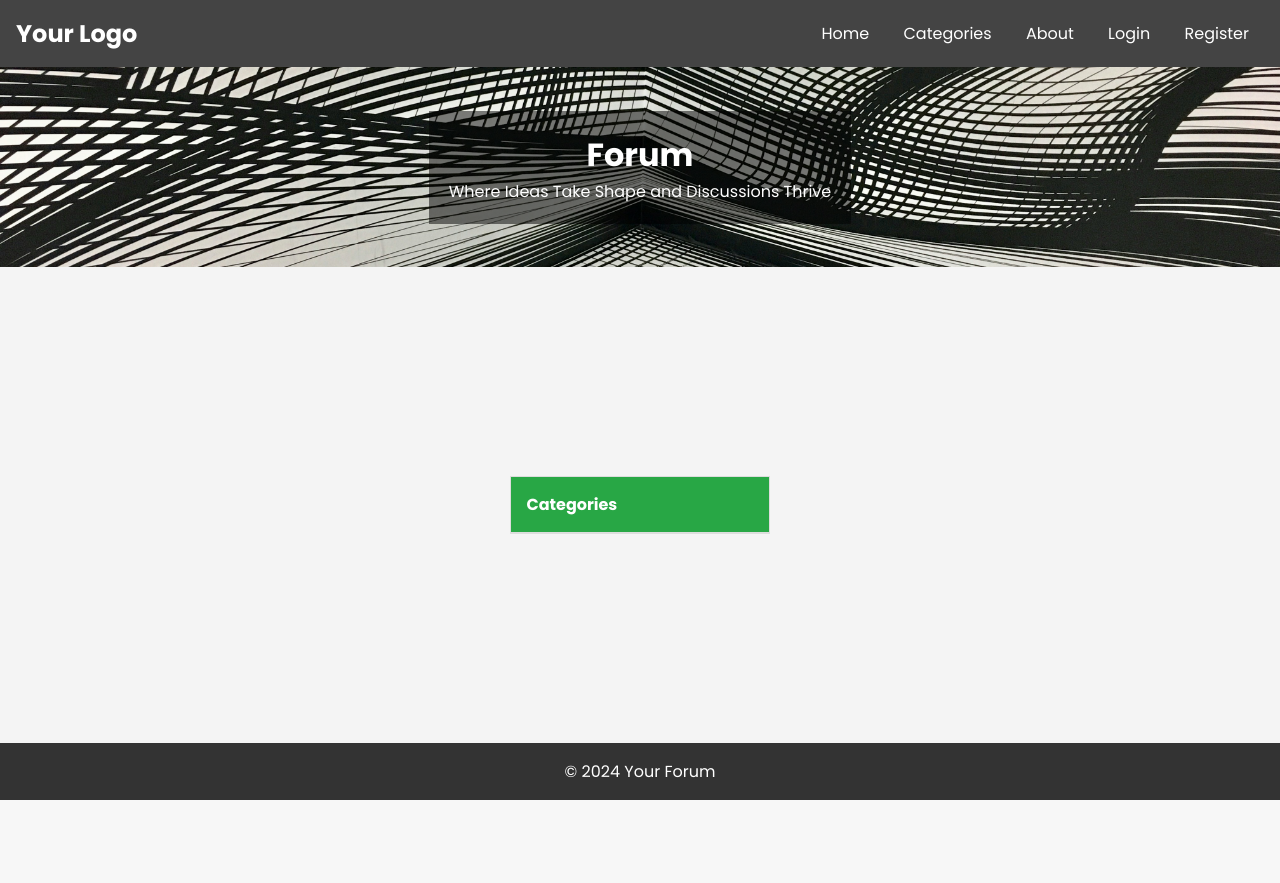
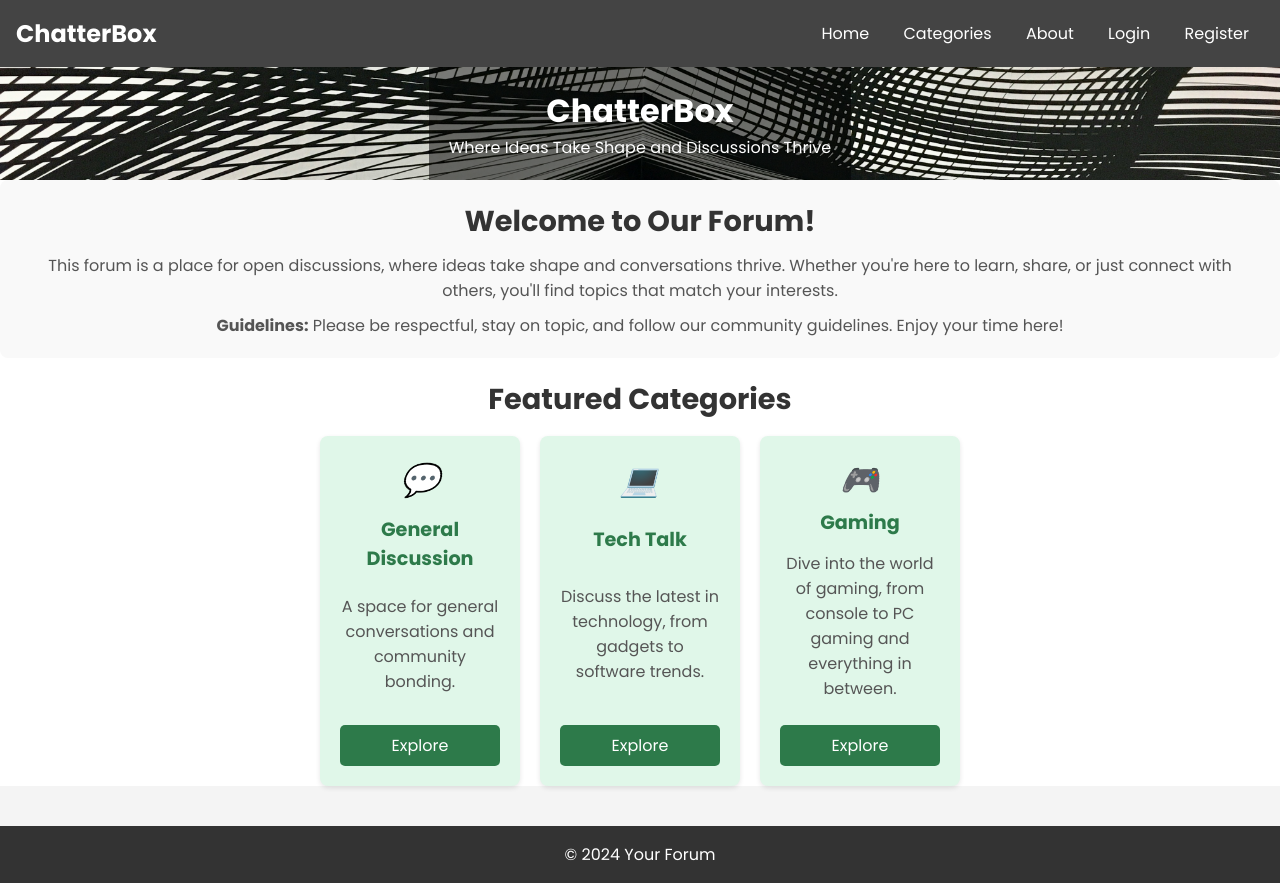
Before and after one commit to KVI-Forum/Forum-API, a FastAPI app: page / in a window 1280 px wide. Before the commit the page ends 800 px from the top, so only its background shows below. Run offline with FastAPI, Linux system fonts and the light colour scheme.

Commit message:
some visual changes to the home page

```diff
--- a/static/style.css
+++ b/static/style.css
@@ -53,8 +53,10 @@
 
 main {
     flex: 1;
-    padding: 20px;
+    padding: 20px 0; /* Adjusted to remove padding on the sides */
     background-color: #f4f4f4;
+    display: flex;
+    justify-content: center;
 }
 
 .forum-list {
@@ -62,6 +64,8 @@
     margin: 0 auto;
     background-color: #fff;
     border: 1px solid #ddd;
+    border-radius: 8px; /* Add rounded corners to match the style */
+    overflow: hidden; /* Ensures content stays within bounds */
 }
 
 .forum-header, .forum-item {
@@ -83,7 +87,7 @@
 }
 
 .forum-item h2 {
-    font-size: 1.4em;
+    font-size: 1.2em;
     margin-bottom: 5px;
 }
 
@@ -97,8 +101,9 @@
     background-color: #333;
     color: #fff;
     width: 100%;
-    position: fixed;
+    position: fixed; /* Keep it fixed at the bottom */
     bottom: 0;
+    left: 0;
 }
 
 .logo {
@@ -303,3 +308,85 @@
 .forum-item h2 a:hover {
     text-decoration: underline;
 }
+
+.introduction {
+    padding: 20px;
+    background-color: #f9f9f9;
+    border-radius: 8px;
+    margin-bottom: 20px;
+    text-align: center;
+  }
+
+  .introduction h2 {
+    font-size: 1.8rem;
+    color: #333;
+  }
+
+  .introduction p {
+    font-size: 1rem;
+    color: #555;
+    margin-top: 10px;
+  }
+
+  .featured-categories {
+    padding: 0px;
+    margin-bottom: 20px;
+    background-color: #fff;
+    border-radius: 8px;
+    text-align: center;
+  }
+
+  .featured-categories h2 {
+    font-size: 1.8rem;
+    color: #333;
+    margin-bottom: 15px;
+  }
+
+  .category-cards {
+    display: flex;
+    justify-content: center;
+    gap: 20px;
+    flex-wrap: wrap;
+  }
+
+  .category-card {
+    width: 200px;
+    padding: 20px;
+    background-color: #e0f7e9;
+    border-radius: 8px;
+    text-align: center;
+    box-shadow: 0px 2px 5px rgba(0, 0, 0, 0.1);
+    display: flex;
+    flex-direction: column;
+    justify-content: space-between;
+    height: 350px; /* Set a fixed height for uniformity */
+  }
+
+  .category-card .icon {
+    font-size: 2rem;
+  }
+
+  .category-card h3 {
+    font-size: 1.2rem;
+    color: #2d7a4a;
+  }
+
+  .category-card p {
+    font-size: 0.0.85rem;
+    color: #555;
+    margin: 10px 0;
+  }
+
+  .category-card .btn {
+    display: inline-block;
+    margin-top: 10px;
+    padding: 8px 12px;
+    background-color: #2d7a4a;
+    color: #fff;
+    border-radius: 5px;
+    text-decoration: none;
+  }
+
+  .category-card .btn:hover {
+    background-color: #23643a;
+  }
--- a/templates/index.html
+++ b/templates/index.html
@@ -14,14 +14,49 @@
     {{ load_header(get_user(request)) }}
     <div class="banner">
         <div class="banner-content">
-            <h1>Forum</h1>
+            <h1>ChatterBox</h1>
             <p>Where Ideas Take Shape and Discussions Thrive
             </p>
         </div>
     </div>
 
+    <div class="introduction">
+        <h2>Welcome to Our Forum!</h2>
+        <p>
+          This forum is a place for open discussions, where ideas take shape and conversations thrive.
+          Whether you're here to learn, share, or just connect with others, you'll find topics that match your interests.
+        </p>
+        <p><strong>Guidelines:</strong> Please be respectful, stay on topic, and follow our community guidelines. Enjoy your time here!</p>
+    </div>
+
+    <div class="featured-categories">
+        <h2>Featured Categories</h2>
+        <div class="category-cards">
+          <!-- Example of a Featured Category Card -->
+          <div class="category-card">
+            <i class="icon">💬</i>
+            <h3>General Discussion</h3>
+            <p>A space for general conversations and community bonding.</p>
+            <a href="/category/1" class="btn">Explore</a>
+          </div>
+          <div class="category-card">
+            <i class="icon">💻</i>
+            <h3>Tech Talk</h3>
+            <p>Discuss the latest in technology, from gadgets to software trends.</p>
+            <a href="/category/2" class="btn">Explore</a>
+          </div>
+            <div class="category-card">
+                <i class="icon">🎮</i>
+                <h3>Gaming</h3>
+                <p>
+                    Dive into the world of gaming, from console to PC gaming and everything in between.
+                </p>
+                <a href="/category/3" class="btn">Explore</a>
+        </div>
+      </div>
+
     <main>
-        {{ load_categories(categories) }}
+
     </main>
 
     <footer>
--- a/templates/macros.html
+++ b/templates/macros.html
@@ -11,7 +11,7 @@
     {% macro load_header(user = None) %}
     <header>
         <div class="navbar">
-            <a class="logo" href="/">Your Logo</a>
+            <a class="logo" href="/">ChatterBox</a>
             <nav>
                 <a href="/">Home</a>
                 <a href="/categories">Categories</a>
```
